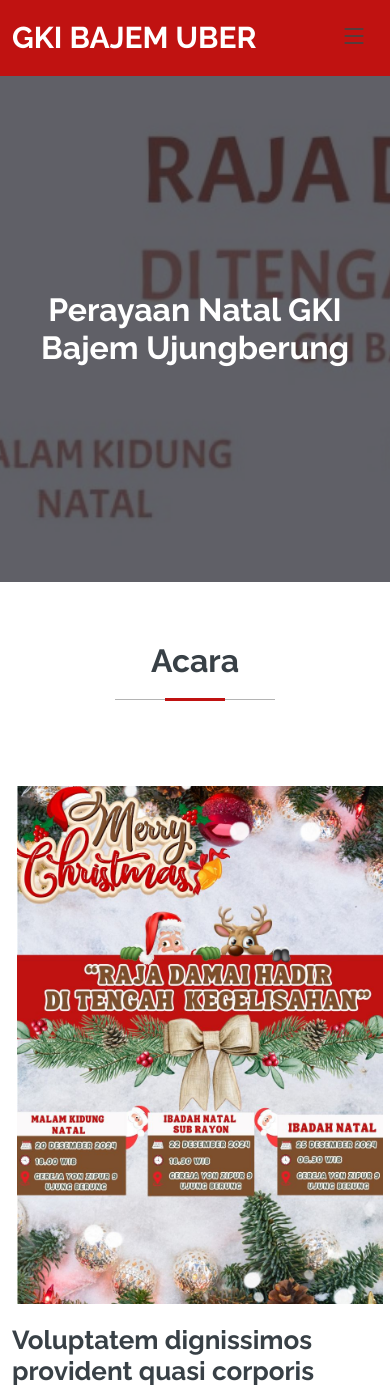
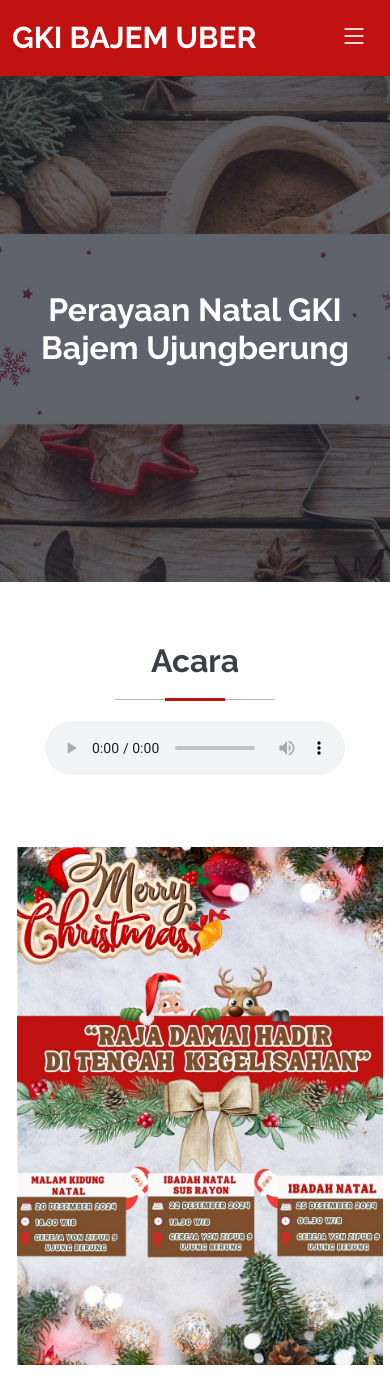
Before and after one commit to syenw/gkibajemuberchristmastevent, a PHP site: page / in a window 390 px wide. Shown: the top 1385 px of the page. Run offline with PHP 8.4, Linux system fonts and the light colour scheme.

Commit message:
a. Add fitur play music. b. Remove blue color when hover menu via handphone. c. Remove White Background when open menu toggle via handphone.

```diff
--- a/assets/css/main.css
+++ b/assets/css/main.css
@@ -337,7 +337,7 @@ h6 {
     padding: 10px 0;
     margin: 0;
     border-radius: 6px;
-    background-color: var(--nav-mobile-background-color);
+    /* background-color: var(--nav-mobile-background-color); */
     overflow-y: auto;
     transition: 0.3s;
     z-index: 9998;
@@ -382,7 +382,8 @@ h6 {
   .navmenu a:hover,
   .navmenu .active,
   .navmenu .active:focus {
-    color: var(--nav-dropdown-hover-color);
+    /* color: var(--nav-dropdown-hover-color); */
+    color: #ffffff;
   }
 
   .navmenu .active i,
--- a/index.html
+++ b/index.html
@@ -35,6 +35,7 @@
     }
 
     h1.sitename,
+    .mobile-nav-toggle,
     .navmenu .dropdown ul a {
         color: #ffffff !important;
     }
@@ -65,27 +66,7 @@
                 <ul>
                     <li><a href="#welcome" class="active">Halaman Utama</a></li>
                     <li><a href="#event">Acara</a></li>
-                    <!-- <li><a href="#services">Services</a></li> -->
                     <li><a href="#documentation">Dokumentasi</a></li>
-                    <!-- <li><a href="#committee">Team</a></li> -->
-                    <!-- <li class="dropdown"><a href="#"><span>Dropdown</span> <i class="bi bi-chevron-down toggle-dropdown"></i></a>
-                        <ul>
-                        <li><a href="#">Dropdown 1</a></li>
-                        <li class="dropdown"><a href="#"><span>Deep Dropdown</span> <i class="bi bi-chevron-down toggle-dropdown"></i></a>
-                            <ul>
-                            <li><a href="#">Deep Dropdown 1</a></li>
-                            <li><a href="#">Deep Dropdown 2</a></li>
-                            <li><a href="#">Deep Dropdown 3</a></li>
-                            <li><a href="#">Deep Dropdown 4</a></li>
-                            <li><a href="#">Deep Dropdown 5</a></li>
-                            </ul>
-                        </li>
-                        <li><a href="#">Dropdown 2</a></li>
-                        <li><a href="#">Dropdown 3</a></li>
-                        <li><a href="#">Dropdown 4</a></li>
-                        </ul>
-                    </li> -->
-                    <!-- <li><a href="#contact">Contact</a></li> -->
                 </ul>
                 <i class="mobile-nav-toggle d-xl-none bi bi-list"></i>
             </nav>
@@ -102,7 +83,7 @@
     <main class="main">
         <!-- start hero section -->
         <section id="welcome" class="hero section dark-background">
-            <img src="assets/img/2e047aad-f8be-4f03-921f-9ffdf02a6c4c.jpg" alt="" data-aos="fade-in">
+            <img src="assets/img/352acde1-d83d-47fb-a6b4-3a81bc51ddcc.jpg" alt="" data-aos="fade-in">
 
             <div class="container text-center" data-aos="fade-up" data-aos-delay="100">
                 <div class="row justify-content-center">
@@ -114,62 +95,15 @@
         </section>
         <!-- end hero section -->
 
-        <!-- start what we do section -->
-        <!-- <section id="what-we-do" class="what-we-do section">
-            <div class="container section-title" data-aos="fade-up">
-                <h2>What We Do</h2>
-                <p>Necessitatibus eius consequatur ex aliquid fuga eum quidem sint consectetur velit</p>
-            </div>
-
-            <div class="container">
-                <div class="row gy-4">
-                    <div class="col-lg-4" data-aos="fade-up" data-aos-delay="100">
-                        <div class="why-box">
-                        <h3>Why Choose Our Products?</h3>
-                        <p>
-                            Lorem ipsum dolor sit amet, consectetur adipiscing elit, sed do eiusmod tempor incididunt ut labore et dolore magna aliqua. Duis aute irure dolor in reprehenderit
-                            Asperiores dolores sed et. Tenetur quia eos. Autem tempore quibusdam vel necessitatibus optio ad corporis.
-                        </p>
-                        <div class="text-center">
-                            <a href="#" class="more-btn"><span>Learn More</span> <i class="bi bi-chevron-right"></i></a>
-                        </div>
-                        </div>
-                    </div>
-
-                    <div class="col-lg-8 d-flex align-items-stretch">
-                        <div class="row gy-4" data-aos="fade-up" data-aos-delay="200">
-                            <div class="col-xl-4">
-                                <div class="icon-box d-flex flex-column justify-content-center align-items-center">
-                                <i class="bi bi-clipboard-data"></i>
-                                <h4>Corporis voluptates officia eiusmod</h4>
-                                <p>Consequuntur sunt aut quasi enim aliquam quae harum pariatur laboris nisi ut aliquip</p>
-                                </div>
-                            </div>
-                            <div class="col-xl-4" data-aos="fade-up" data-aos-delay="300">
-                                <div class="icon-box d-flex flex-column justify-content-center align-items-center">
-                                <i class="bi bi-gem"></i>
-                                <h4>Ullamco laboris ladore pan</h4>
-                                <p>Excepteur sint occaecat cupidatat non proident, sunt in culpa qui officia deserunt</p>
-                                </div>
-                            </div>
-                            <div class="col-xl-4" data-aos="fade-up" data-aos-delay="400">
-                                <div class="icon-box d-flex flex-column justify-content-center align-items-center">
-                                <i class="bi bi-inboxes"></i>
-                                <h4>Labore consequatur incidid dolore</h4>
-                                <p>Aut suscipit aut cum nemo deleniti aut omnis. Doloribus ut maiores omnis facere</p>
-                                </div>
-                            </div>
-                        </div>
-                    </div>
-                </div>
-            </div>
-        </section> -->
-        <!-- end what we do section -->
-
         <!-- start event section -->
         <section id="event" class="about section">
             <div class="container section-title" data-aos="fade-up">
                 <h2>Acara</h2>
+
+                <audio controls autoplay>
+                    <source src="assets/music/gloriatrio_gitasorgabergema.mp3" type="audio/mp3">
+                    Your browser does not support the audio element.
+                </audio>
             </div>
 
             <div class="container">
@@ -507,5 +441,8 @@
 
     <!-- Main JS File -->
     <script src="assets/js/main.js"></script>
+    <script>
+        audioElement.play();
+    </script>
 </body>
 </html>
```
Also changed, not shown: assets/img/352acde1-d83d-47fb-a6b4-3a81bc51ddcc.jpg (added), 1 other file.
